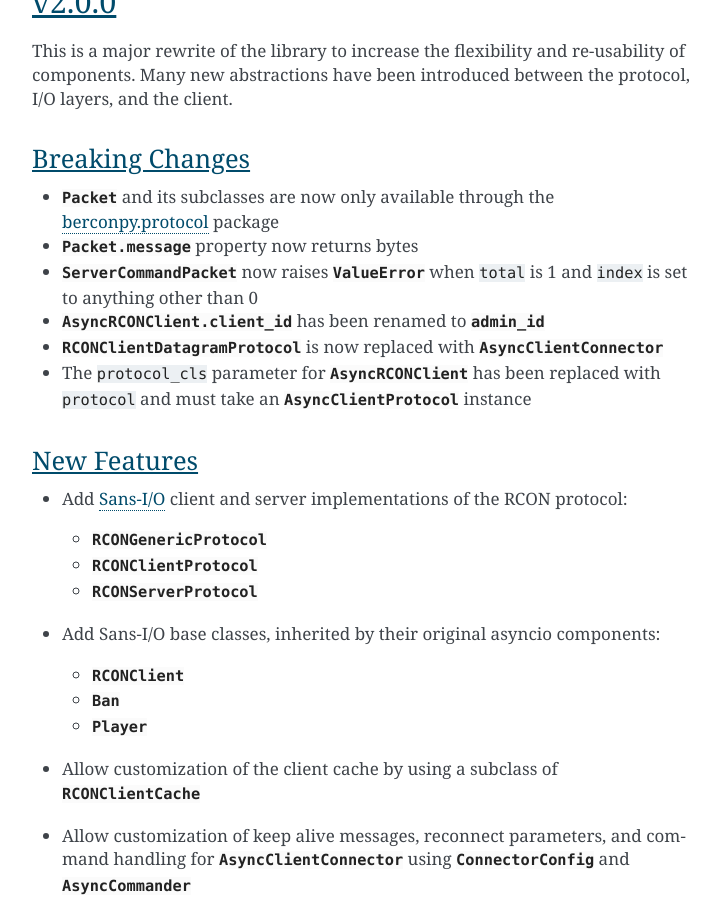
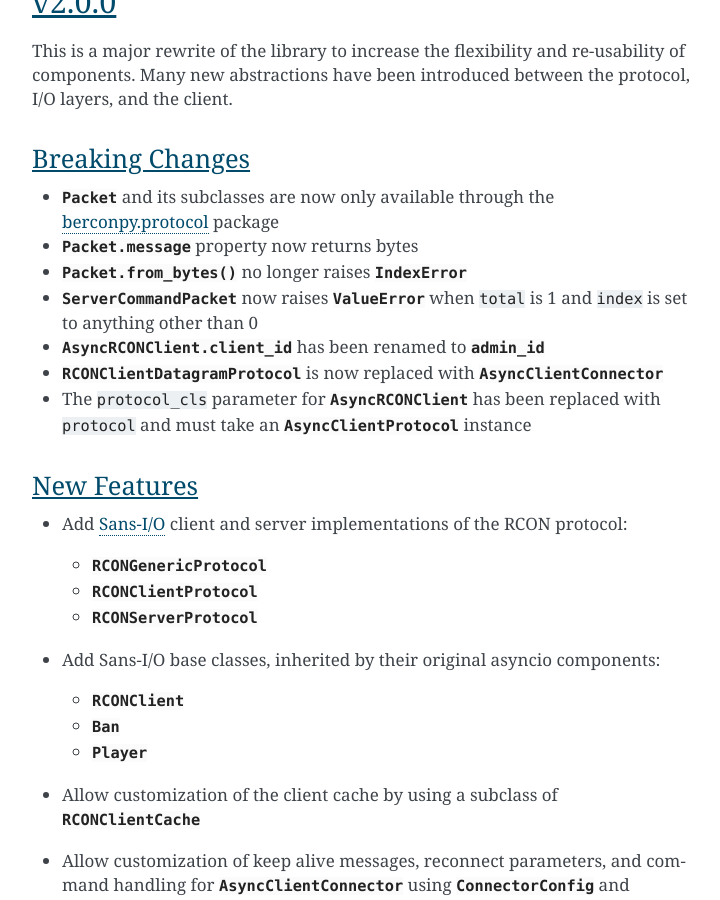
Before and after one commit to thegamecracks/berconpy, a Sphinx documentation site: the page built from docs/source/changelog.rst, in a window 1280 px wide and 900 px high, scrolled down 1002 px. Shown: the whole window, without its empty margins (388-1108 px from the left). Built offline with Sphinx 7.4.7, drawn with Linux system fonts in a browser that asks for light colours.

Commit message:
Document from_bytes() no longer raising IndexError

```diff
--- a/docs/source/changelog.rst
+++ b/docs/source/changelog.rst
@@ -19,6 +19,8 @@ Breaking Changes
   only available through the :doc:`berconpy.protocol </protocol>` package
 * :py:attr:`Packet.message <berconpy.protocol.Packet.message>` property now
   returns bytes
+* :py:meth:`Packet.from_bytes() <berconpy.protocol.Packet.from_bytes>`
+  no longer raises :py:exc:`IndexError`
 * :py:class:`ServerCommandPacket <berconpy.protocol.ServerCommandPacket>`
   now raises :py:exc:`ValueError` when ``total`` is 1 and ``index`` is
   set to anything other than 0
```
